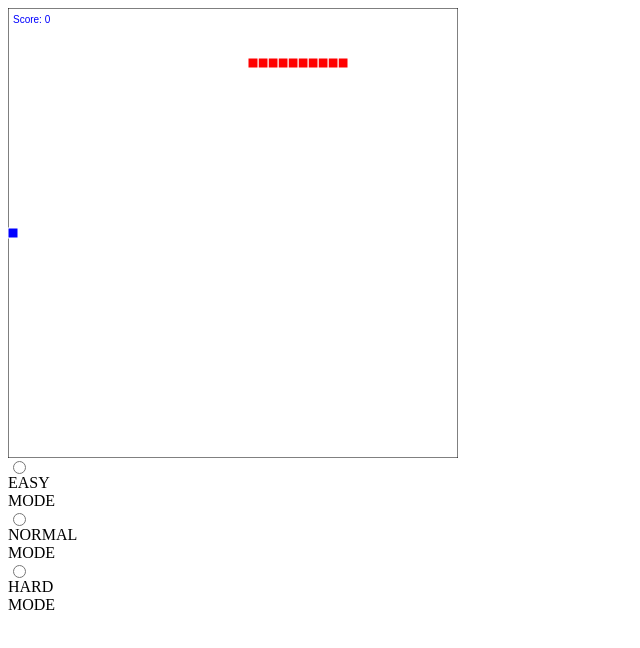
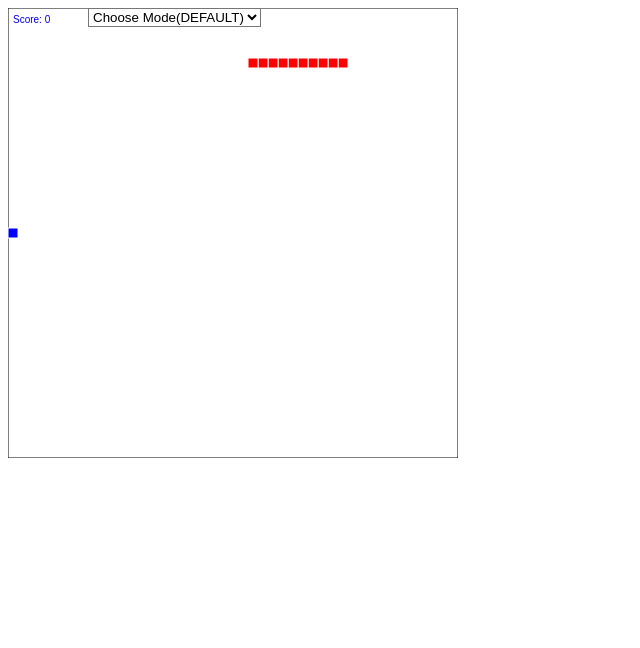
Before and after one commit to JJCLane/Snake, a plain HTML site: page index.html in a window 1280 px wide. Shown: the whole page, without its empty margins (0-640 px from the left). Drawn offline with Linux system fonts and the light colour scheme.

Commit message:
Update index.html

```diff
--- a/index.html
+++ b/index.html
@@ -1,6 +1,14 @@
-<canvas id="canvas" width="450" height="450"></canvas>
-<div style="width:50; height:100%;"><div onclick='slow()'><input type='radio' id="slow" name='mode'>EASY MODE</div>
-<div onclick='normal()'><input type='radio' id="NORMAL" name='mode'>NORMAL MODE</div>
-<div onclick='hard()'><input type='radio' id="HARD" name='mode'>HARD MODE</div>
+
+<canvas style="position:absolute;" id="canvas" width="450" height="450"></canvas>
+<div style="position:absolute; margin-left: 80px;">
+    <select onchange="change(this);" style="background-color:transparent;">
+    <option>Choose Mode(DEFAULT)</option>
+    <option>Easy Mode</option>
+    <option>Normal Mode</option>
+    <option>Hard Mode</option>
+    <option>Harder Mode</option>
+    <option>Expert Mode</option>
+</select>
+<div id="buttons" style="display:none;"><button id="bt1" onclick="str(this.id)">RESTART</button><button id="bt2" onclick="str(this.id)">RESUME</button></div>
 </div>
 <script type="text/javascript" src="./scripts.js"></script>
```
